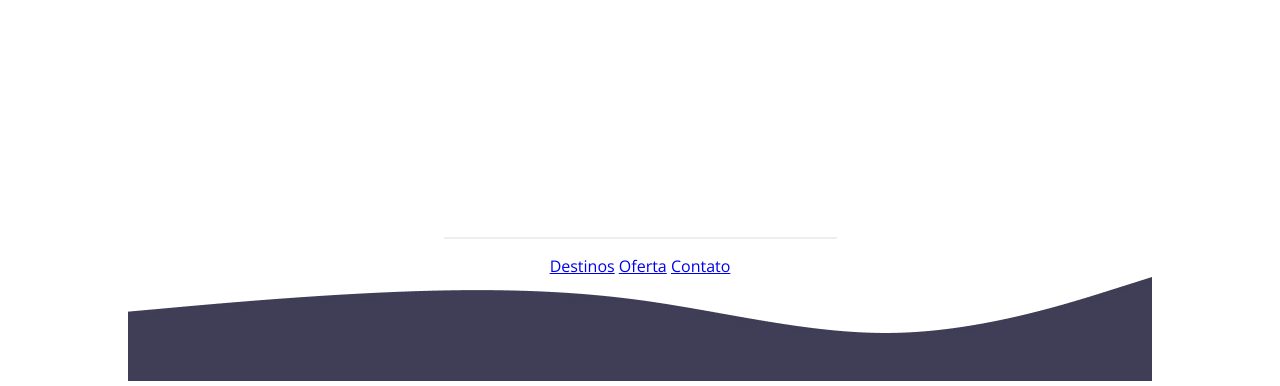
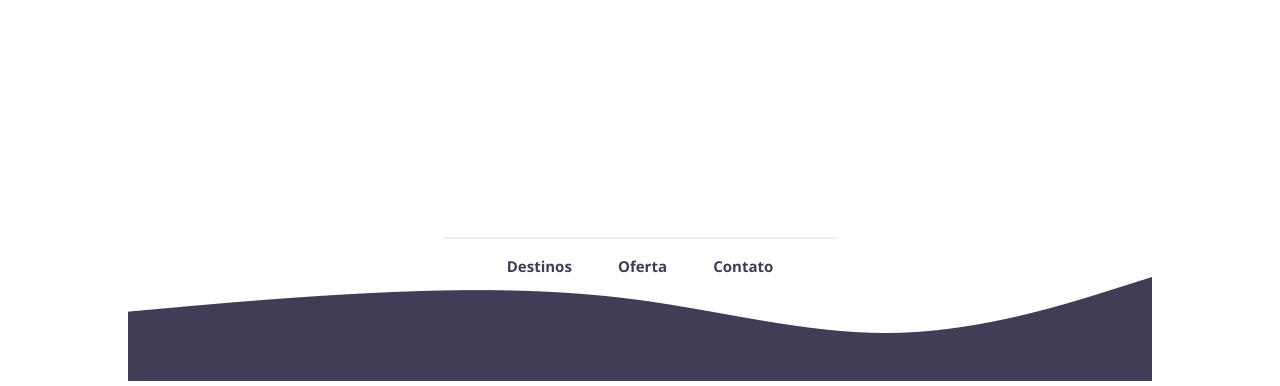
Before and after one commit to gustavonunesbispo/layout-recreation, a plain HTML site: page index.html in a window 1280 px wide. Shown: the part 486-872 px from the top of the page. Drawn offline with nearby package versions, Linux system fonts and the light colour scheme.

Commit message:
set style and margin to link

```diff
--- a/style.css
+++ b/style.css
@@ -52,3 +52,16 @@ p strong{
   margin: 0 auto 16px;
   border: 1px solid #ECEFF2;
 }
+
+#footer a{
+  text-decoration: none;
+  color: #3F3D56;
+  font-family: Open Sans;
+  font-weight: 700;
+  font-size: 15px;
+  line-height: 147.682%;
+}
+
+a + a{
+  margin-left: 42px;
+}
```
